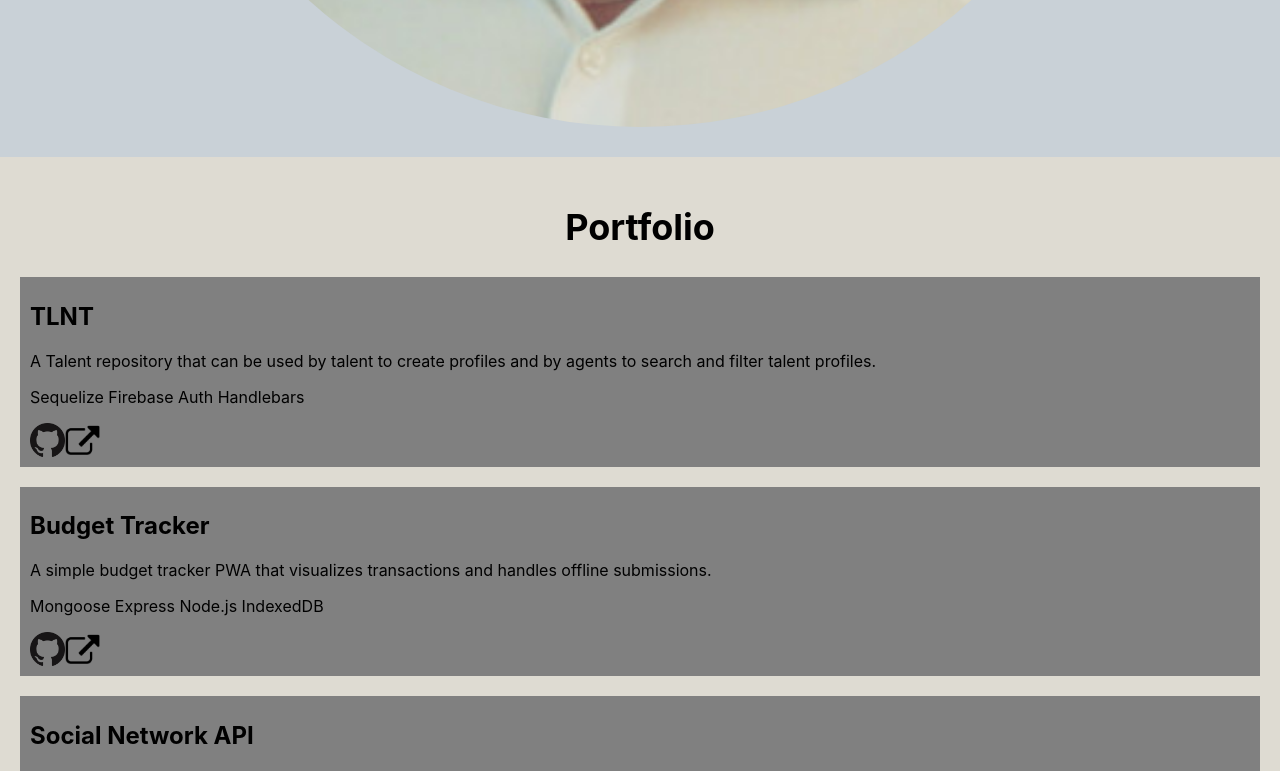
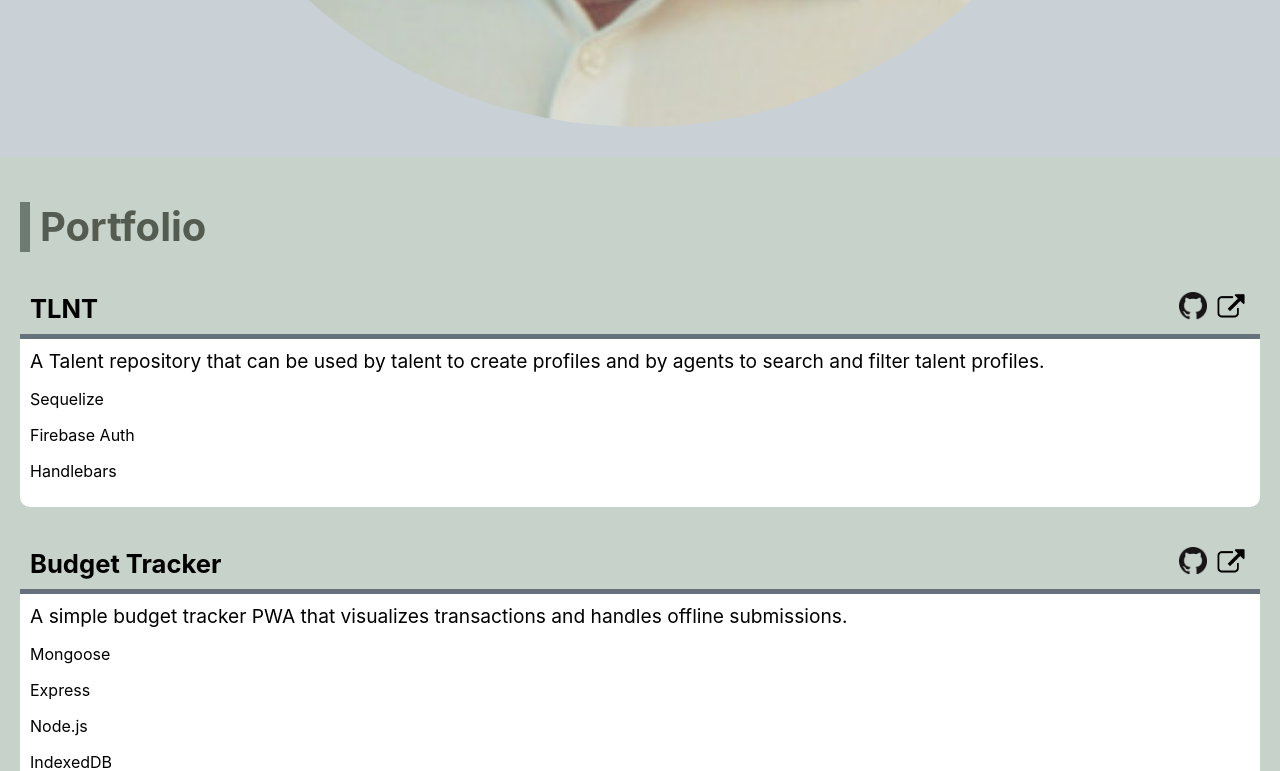
Before and after one commit to Stevtm/portfolio-v3, a React (Create React App) app: page / in a window 1280 px wide. Shown: the part 2000-2771 px from the top of the page. Built offline with nearby package versions, Linux system fonts and the light colour scheme.

Commit message:
add component for tools

```diff
--- /dev/null
+++ b/src/components/Portfolio/Project/Tool/index.js
@@ -0,0 +1,11 @@
+import React from "react";
+
+const Tool = ({ info }) => {
+	return (
+		<div>
+			<p>{info.name}</p>
+		</div>
+	);
+};
+
+export default Tool;
--- a/src/components/Portfolio/Project/index.js
+++ b/src/components/Portfolio/Project/index.js
@@ -3,10 +3,16 @@ import React from "react";
 import GitHubIcon from "../../../assets/images/GitHub.png";
 import LinkIcon from "../../../assets/images/Link.png";
 
+import Tool from "./Tool";
+
 // import styled components
 import {
 	ProjectContainer,
 	ProjectHeader,
+	ProjectTitle,
+	Icons,
+	ColorBar,
+	ProjectContent,
 	ProjectDesc,
 	ProjectTools,
 	Link,
@@ -18,9 +24,9 @@ const Project = ({ info }) => {
 
 	return (
 		<ProjectContainer>
-			<ProjectHeader>{title}</ProjectHeader>
-			<ProjectDesc>{desc}</ProjectDesc>
-			<ProjectTools>{tools}</ProjectTools>
+			<ProjectHeader>
+				<ProjectTitle>{title}</ProjectTitle>
+				<Icons>
 					<Link href={github} target="_blank">
 						<Icon src={GitHubIcon}></Icon>
 					</Link>
@@ -29,6 +35,15 @@ const Project = ({ info }) => {
 							<Icon src={LinkIcon}></Icon>
 						</Link>
 					)}
+				</Icons>
+			</ProjectHeader>
+			<ColorBar></ColorBar>
+			<ProjectContent>
+				<ProjectDesc>{desc}</ProjectDesc>
+				{tools.map((tool) => {
+					return <Tool info={tool} key={tool.id}></Tool>;
+				})}
+			</ProjectContent>
 		</ProjectContainer>
 	);
 };
--- a/src/components/Portfolio/Project/styles.js
+++ b/src/components/Portfolio/Project/styles.js
@@ -1,30 +1,72 @@
 import styled from "styled-components";
+import TLNT from "../../../assets/images/TLNT-min.png";
 
 export const ProjectContainer = styled.div`
 	/* box model */
-	padding: 5px 10px;
+	display: flex;
+	flex-direction: column;
+	padding: 5px 0;
 	margin: 20px 0;
 	width: 100%;
 
 	/* visual decorations */
-	background-color: gray;
+	/* background-color : white; */
 `;
 
-export const ProjectHeader = styled.h1`
+export const ProjectHeader = styled.div`
 	/* box model */
+	align-items: center;
+	display: flex;
+	flex-direction: row;
+	justify-content: space-between;
+	padding: 10px;
+	margin: 0;
 
 	/* visual decorations */
 `;
 
+export const ProjectTitle = styled.h1`
+	/* box model */
+	margin: 0;
+
+	/* typography */
+	font-size: 1.6rem;
+`;
+
+export const Icons = styled.div``;
+
+export const ColorBar = styled.div`
+	/* box model */
+	height: 5px;
+	width: 100%;
+	margin-right: 10px;
+
+	/* visual decorations */
+	background-color: ${({ theme }) => theme.pastelBlue.dark};
+`;
+
+export const ProjectContent = styled.div`
+	/* box model */
+	padding: 10px;
+	border-radius: 0 0 10px 10px;
+
+	/* visual decorations */
+	background-color: white;
+`;
+
 export const ProjectDesc = styled.p`
 	/* box model */
+	margin: 0;
+
+	/* typography */
+	font-size: 1.2rem;
 
 	/* visual decorations */
 `;
 
 export const ProjectTools = styled.p`
 	/* box model */
-
+	margin: 20px 0 0 0;
 	/* visual decorations */
 `;
 
@@ -32,5 +74,6 @@ export const Link = styled.a``;
 
 export const Icon = styled.img`
 	/* box model */
-	width: 35px;
+	margin: 0 5px;
+	width: 28px;
 `;
--- a/src/components/Portfolio/index.js
+++ b/src/components/Portfolio/index.js
@@ -4,12 +4,20 @@ import Project from "./Project";
 import { portfolioInfo } from "../../utils/portfolio-info";
 
 // import styled components
-import { PortfolioHeader, PortfolioSection } from "./styles";
+import {
+	PortfolioHeader,
+	PortfolioSection,
+	ColorBar,
+	HeaderText,
+} from "./styles";
 
 const Portfolio = () => {
 	return (
 		<PortfolioSection id={"portfolio"}>
-			<PortfolioHeader>Portfolio</PortfolioHeader>
+			<PortfolioHeader>
+				<ColorBar></ColorBar>
+				<HeaderText>Portfolio</HeaderText>
+			</PortfolioHeader>
 			{portfolioInfo.map((info) => {
 				return <Project info={info} key={info.id}></Project>;
 			})}
--- a/src/components/Portfolio/styles.js
+++ b/src/components/Portfolio/styles.js
@@ -5,14 +5,33 @@ export const PortfolioSection = styled.section`
 	padding: 20px;
 
 	/* visual decorations */
-	background-color: ${({ theme }) => theme.quaternary};
+	background-color: ${({ theme }) => theme.pastelGreen.light};
+`;
+
+export const ColorBar = styled.div`
+	/* box model */
+	width: 10px;
+	margin-right: 10px;
+
+	/* visual decorations */
+	background-color: ${({ theme }) => theme.pastelGreen.dark};
 `;
 
 export const PortfolioHeader = styled.h2`
 	/* box model */
+	display: flex;
+	flex-direction: row;
 	text-align: center;
+	margin: 25px 0;
+`;
+
+export const HeaderText = styled.h2`
+	/* box model */
+	margin: 5px 0;
 
 	/* typography */
-	font-size: 2.25rem;
+	color: ${({ theme }) => theme.secondary};
+	font-size: 2.5rem;
 	line-height: 2.5rem;
+	/* text-transform: uppercase; */
 `;
--- a/src/global.js
+++ b/src/global.js
@@ -14,7 +14,7 @@ export const GlobalStyles = createGlobalStyle`
     }
 
     body {
-        background-color: ${({ theme }) => theme.primary};
+        /* background-color: ${({ theme }) => theme.primary}; */
         font-family: -apple-system, BlinkMacSystemFont, "Segoe UI", Roboto, Helvetica, Arial, sans-serif, "Apple Color Emoji", "Segoe UI Emoji", "Segoe UI Symbol";
         height: 100vh;
         text-rendering: optimizeLegibility;
--- a/src/theme.js
+++ b/src/theme.js
@@ -11,7 +11,7 @@ export const theme = {
 		darker: "#464F56",
 	},
 	pastelGreen: {
-		light: "#b9c8bd",
+		light: "#c7d3ca",
 		DEFAULT: "#9cb1a2",
 		dark: "#6d7b71",
 	},
--- a/src/utils/portfolio-info.js
+++ b/src/utils/portfolio-info.js
@@ -3,7 +3,11 @@ export const portfolioInfo = [
 		id: 1,
 		title: "TLNT",
 		desc: "A Talent repository that can be used by talent to create profiles and by agents to search and filter talent profiles.",
-		tools: "Sequelize  Firebase Auth  Handlebars",
+		tools: [
+			{ id: 1, name: "Sequelize" },
+			{ id: 2, name: "Firebase Auth" },
+			{ id: 3, name: "Handlebars" },
+		],
 		github: "https://github.com/Stevtm/talent-agency",
 		link: "https://evening-reaches-27279.herokuapp.com/login",
 	},
@@ -11,7 +15,12 @@ export const portfolioInfo = [
 		id: 2,
 		title: "Budget Tracker",
 		desc: "A simple budget tracker PWA that visualizes transactions and handles offline submissions.",
-		tools: "Mongoose  Express  Node.js  IndexedDB",
+		tools: [
+			{ id: 1, name: "Mongoose" },
+			{ id: 2, name: "Express" },
+			{ id: 3, name: "Node.js" },
+			{ id: 4, name: "IndexedDB" },
+		],
 		github: "https://github.com/Stevtm/budget-tracker",
 		link: "https://sheltered-river-01501.herokuapp.com/",
 	},
@@ -19,14 +28,23 @@ export const portfolioInfo = [
 		id: 3,
 		title: "Social Network API",
 		desc: "API for a social network that has routes for all CRUD operations for users, thoughts (i.e., posts), and reactions to thoughts.",
-		tools: "Mongoose  Express  Node.js",
+		tools: [
+			{ id: 1, name: "Mongoose" },
+			{ id: 2, name: "Express" },
+			{ id: 3, name: "Node.js" },
+		],
 		github: "https://github.com/Stevtm/social-network-api",
 	},
 	{
 		id: 4,
 		title: "Tech Blog",
 		desc: "CMS-style blod site that allows users to create accounts, create, modify, and delete their own blog posts, and comment on existing blog posts.",
-		tools: "Sequelize  Handlbars  Express-Session  Express",
+		tools: [
+			{ id: 1, name: "Sequelize" },
+			{ id: 2, name: "Handlebars" },
+			{ id: 3, name: "Express-Session" },
+			{ id: 4, name: "Express" },
+		],
 		github: "https://github.com/Stevtm/tech-blog",
 		link: "https://stark-harbor-07287.herokuapp.com/",
 	},
```
Also changed, not shown: src/assets/images/TLNT-min.png (added), src/components/Portfolio/Project/Tool/styles.js (added). Lines whose indentation alone changed are shown as unchanged.
